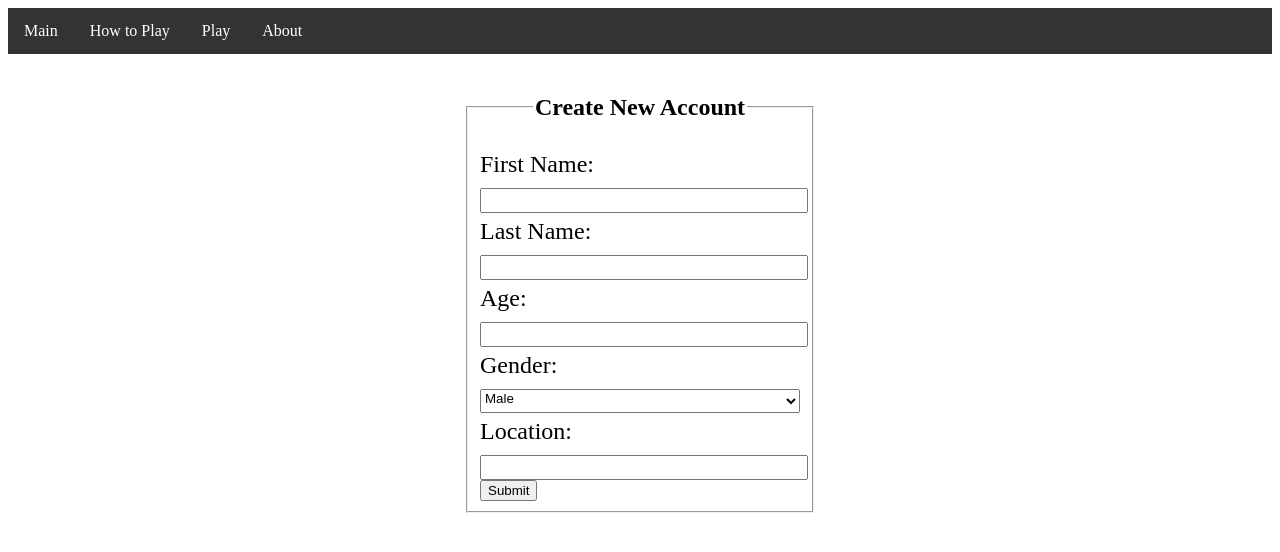
After one commit to mphilipp622/Picross, a PHP site: page /HTML/CreateAccount.html in a window 1280 px wide. The commit adds this page. Shown: the top 552 px of the page. Run offline with PHP 8.4, Linux system fonts and the light colour scheme.

Commit message:
Create Account Page

```diff
--- /dev/null
+++ b/CSS/CreateAccountStyle.css
@@ -0,0 +1,26 @@
+label{
+    display: inline-block;
+    float: left;
+    clear: left;
+    width: 150px;
+    padding-bottom: 10px;
+    font-size: 24px;
+    padding-top: 5px;
+}
+input, select {
+  display: inline-block;
+  float: left;
+  padding-bottom: 5px;
+  width: 100%;
+}
+
+fieldset{
+    width: 25vw;
+    margin: auto;
+}
+
+button{
+    display: inline-block;
+    float: left;
+    clear: left;
+}
--- a/CSS/PicrossPageStyle.css
+++ b/CSS/PicrossPageStyle.css
@@ -13,7 +13,7 @@ form{
 } */
 
 section#GridOptionsSection{
-    width: 15%;
+    width: 15vw;
     float: left;
     margin-right: 30px;
 }
--- /dev/null
+++ b/HTML/CreateAccount.html
@@ -0,0 +1,49 @@
+<!DOCTYPE html>
+    <head>
+        <meta charset="utf-8">
+        <title></title>
+        <link rel="stylesheet" href="../CSS/NavBarStyle.css">
+        <link rel="stylesheet" href="../CSS/CreateAccountStyle.css">
+    </head>
+    <body>
+        <script src="../JS/CreateAccount.js" async defer></script>
+
+        <section id="NavigationBar">
+            <ul>
+                <li><a href="Main.html">Main</a></li>
+                <li><a href="HowToPlay.html">How to Play</a></li>
+                <li><a href="PicrossPage.html">Play</a></li>
+                <li><a href="About.html">About</a></li>
+            </ul>
+        </section>
+
+        <section id="FormSection">
+            <form>
+                <fieldset>
+                    <legend  align = "center"><h2>Create New Account</h2></legend>
+
+                    <label for="FirstName">First Name:</label>
+                    <input type="text" id = "FirstName"><br>
+
+                    <label for="LastName">Last Name:</label>
+                    <input type="text" id = "LastName"><br>
+
+                    <label for="Age">Age:</label>
+                    <input type="number" id="Age"><br>
+
+                    <label for="Gender">Gender:</label>
+                    <select id = "Gender">
+                        <option value = "Male">Male</option>
+                        <option value = "Female">Female</option>
+                        <option value = "Other">Other</option>
+                    </select> <br>
+
+                    <label for="Location">Location:</label>
+                    <input type = "text" id="Location"><br>
+
+                    <button type="submit" value = "Submit">Submit</button>
+                </fieldset>
+            </form>
+        </section>
+    </body>
+</html>
```
Also changed, not shown: JS/CreateAccount.js (added).
